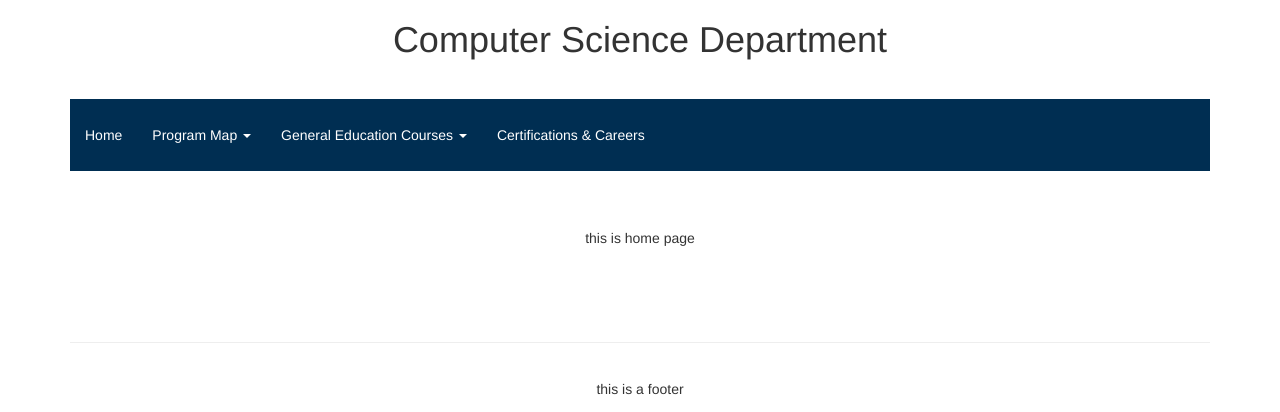
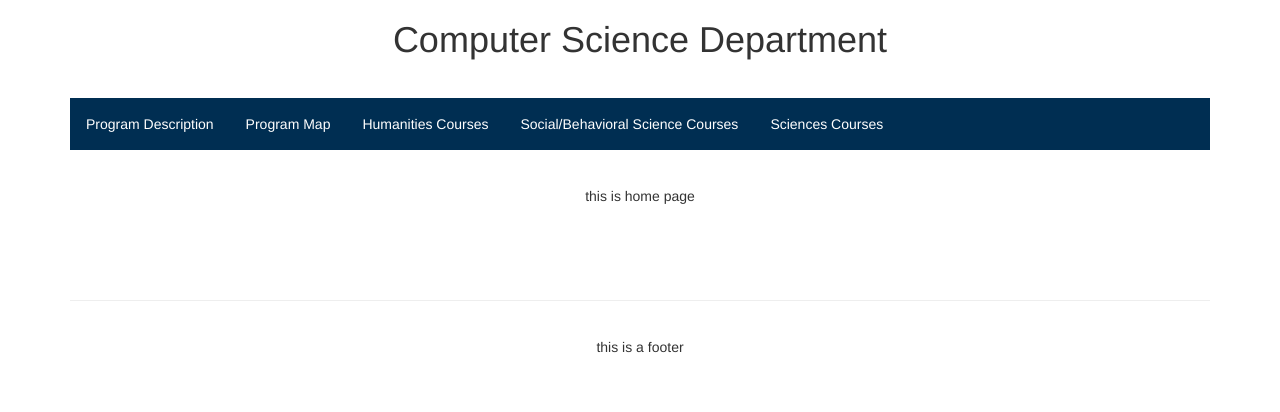
Before and after one commit to gmo-quant/BC_internship_2017, a PHP site: page /index.php in a window 1280 px wide. Shown: the part 21-433 px from the top of the page. Run offline with PHP 8.4, Linux system fonts and the light colour scheme; some libraries are stand-ins or nearby versions.

Commit message:
sharable navigation frame for each Program degree

```diff
--- a/navigation.php
+++ b/navigation.php
@@ -1,33 +1,11 @@
-<div class="padding-16 topnav" style="position: relative; top:12px;">
-    <nav class="navbar">
-        <div class="container">
-
-            <ul class="nav padding-16 sky-mega-menu sky-mega-menu-anim-scale">
-                <li class="active">
-                    <a href="index.php">Home</a>
-                </li>
-                <li class="dropdown">
-                    <a href="#" class="dropdown-toggle" data-toggle="dropdown" role="button"  aria-haspopup="true" aria-expanded="false">Program Map <span class="caret"></span></a>
-
-                    <ul class="dropdown-menu">
-                          <li><a href="#">Computer Programming and Analysis AS</a></li>
-                          <li><a href="#">Computer Programmer TC</a></li>
-                          <li><a href="#">Computer Programming Specialist TC</a></li>
-                    </ul>
-                  </li>
-
-                <li class="dropdown">
-                    <a href="#" class="dropdown-toggle" data-toggle="dropdown" role="button" aria-haspopup="true" aria-expanded="false">General Education Courses <span class="caret"></span></a>
-
-                    <ul class="dropdown-menu">
-                      <li><a href="#">Humanities</a></li>
-                      <li><a href="#">Social/Behavioral Science</a></li>
-                      <li><a href="#">Sciences</a></li>
-                    </ul>
-                </li>
-
-              <li><a href="#">Certifications & Careers</a></li>
+<div class="container">
+        <div class="padding-16 topnav" style="position: relative; top:12px;">
+            <ul>
+                <li><a>Program Description</a></li>
+                <li><a>Program Map</a></li>
+                <li><a>Humanities Courses</a></li>
+                <li><a>Social/Behavioral Science Courses</a></li>
+                <li><a>Sciences Courses</a></li>
             </ul>
         </div>
-    </nav>
 </div>
```
